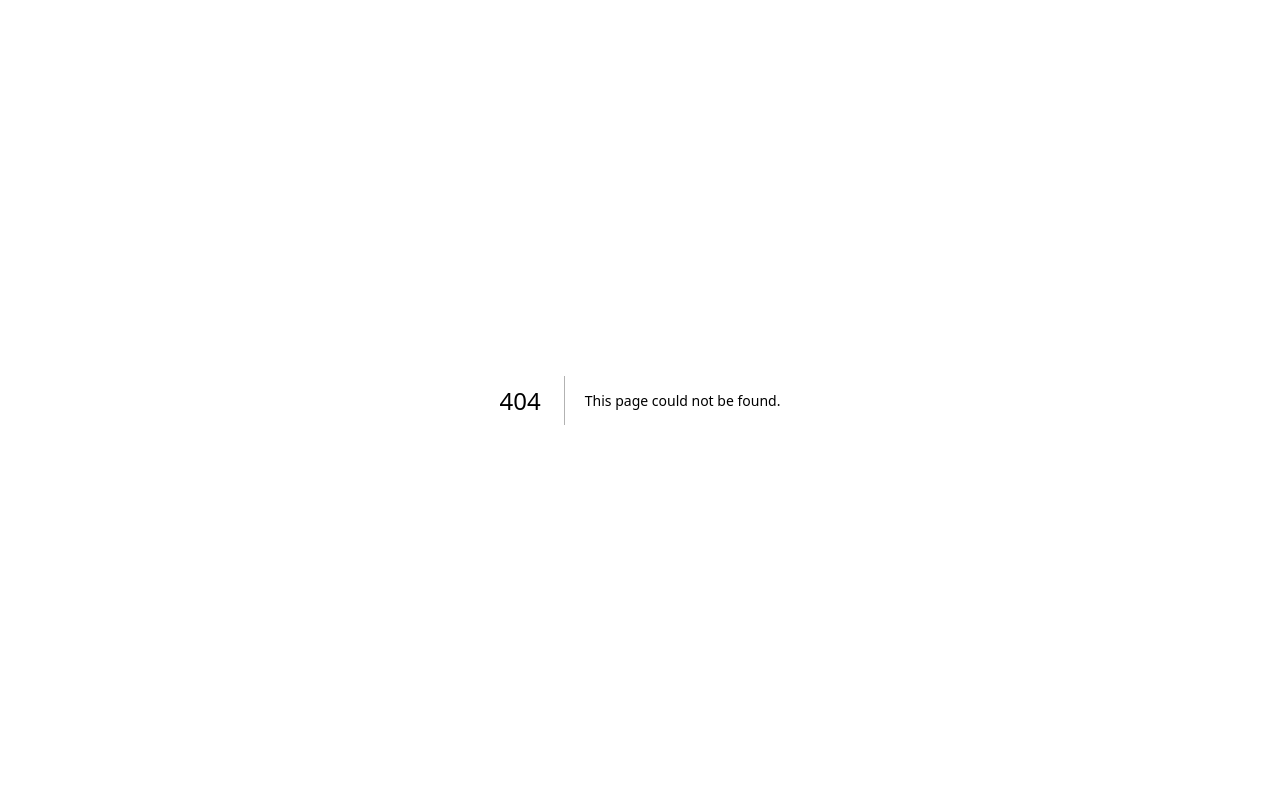
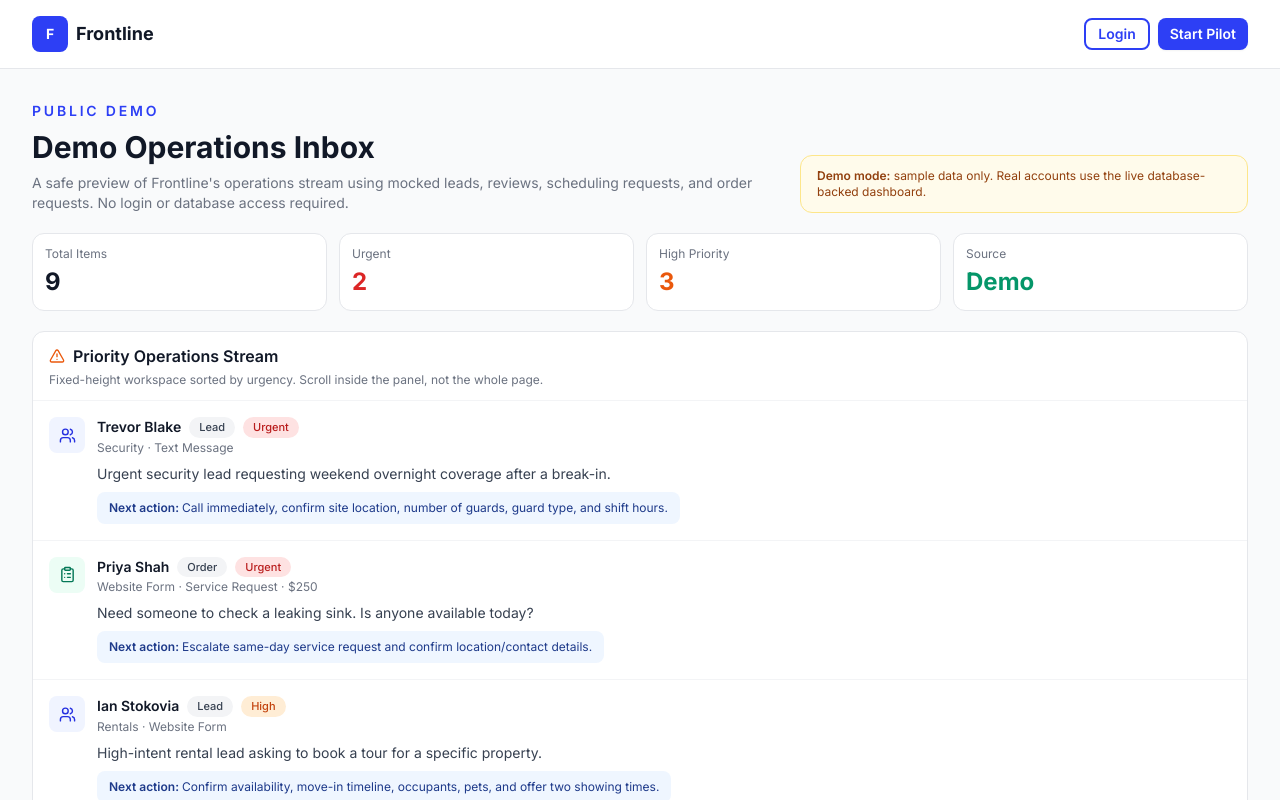
Before and after one commit to dereck0986/frontline, a Next.js app: page /demo in a window 1280 px wide. Before the commit this address had no page. Shown: the top 800 px of the page. Built offline with nearby package versions, Linux system fonts and the light colour scheme.

Commit message:
Add public demo operations page

```diff
--- /dev/null
+++ b/src/app/demo/page.tsx
@@ -0,0 +1,179 @@
+import Link from "next/link";
+import { AlertTriangle, CalendarDays, ClipboardList, MessageSquareReply, Users } from "lucide-react";
+import { frontlineDemoData } from "@/lib/demo-data";
+import { Button } from "@/components/ui/button";
+
+type DemoItem = {
+  id: string;
+  type: "lead" | "review" | "schedule" | "order";
+  title: string;
+  subtitle: string;
+  message: string;
+  priority: string;
+  nextAction: string;
+};
+
+function getPriorityClasses(priority: string) {
+  if (priority === "urgent") return "bg-red-100 text-red-700";
+  if (priority === "high") return "bg-orange-100 text-orange-700";
+  if (priority === "medium") return "bg-yellow-100 text-yellow-700";
+  return "bg-gray-100 text-gray-700";
+}
+
+function getTypeIcon(type: DemoItem["type"]) {
+  if (type === "lead") return Users;
+  if (type === "review") return MessageSquareReply;
+  if (type === "schedule") return CalendarDays;
+  return ClipboardList;
+}
+
+function getTypeClasses(type: DemoItem["type"]) {
+  if (type === "lead") return "bg-brand-50 text-brand-700";
+  if (type === "review") return "bg-purple-50 text-purple-700";
+  if (type === "schedule") return "bg-indigo-50 text-indigo-700";
+  return "bg-emerald-50 text-emerald-700";
+}
+
+function getDemoItems(): DemoItem[] {
+  return [
+    ...frontlineDemoData.leads.map((lead) => ({
+      id: lead.id,
+      type: "lead" as const,
+      title: lead.fullName,
+      subtitle: `${lead.industry.replace("_", " ")} · ${lead.source}`,
+      message: lead.aiSummary,
+      priority: lead.priority,
+      nextAction: lead.suggestedNextAction,
+    })),
+    ...frontlineDemoData.reviews.map((review) => ({
+      id: review.id,
+      type: "review" as const,
+      title: review.customerName,
+      subtitle: `${review.source} · ${review.rating}/5 rating · ${review.sentiment}`,
+      message: review.message,
+      priority: review.priority,
+      nextAction: review.nextAction,
+    })),
+    ...frontlineDemoData.scheduleRequests.map((request) => ({
+      id: request.id,
+      type: "schedule" as const,
+      title: request.customerName,
+      subtitle: `${request.channel} · ${request.requestedService} · ${request.requestedTime}`,
+      message: request.message,
+      priority: request.priority,
+      nextAction: request.nextAction,
+    })),
+    ...frontlineDemoData.orderRequests.map((request) => ({
+      id: request.id,
+      type: "order" as const,
+      title: request.customerName,
+      subtitle: `${request.channel} · ${request.requestType.replace("_", " ")} · ${request.estimatedValue ?? "Value TBD"}`,
+      message: request.message,
+      priority: request.priority,
+      nextAction: request.nextAction,
+    })),
+  ].sort((a, b) => {
+    const weight: Record<string, number> = { urgent: 4, high: 3, medium: 2, low: 1 };
+    return (weight[b.priority] ?? 0) - (weight[a.priority] ?? 0);
+  });
+}
+
+export default function PublicDemoPage() {
+  const items = getDemoItems();
+  const urgentCount = items.filter((item) => item.priority === "urgent").length;
+  const highCount = items.filter((item) => item.priority === "high").length;
+
+  return (
+    <main className="min-h-screen bg-gray-50">
+      <div className="border-b border-gray-200 bg-white">
+        <div className="mx-auto flex max-w-7xl items-center justify-between px-4 py-4 sm:px-6 lg:px-8">
+          <Link href="/" className="flex items-center gap-2">
+            <div className="flex h-9 w-9 items-center justify-center rounded-lg bg-brand-600 text-sm font-bold text-white">F</div>
+            <span className="text-lg font-bold text-gray-900">Frontline</span>
+          </Link>
+          <div className="flex items-center gap-2">
+            <Link href="/login">
+              <Button variant="outline" size="sm">Login</Button>
+            </Link>
+            <Link href="/signup">
+              <Button size="sm">Start Pilot</Button>
+            </Link>
+          </div>
+        </div>
+      </div>
+
+      <section className="mx-auto max-w-7xl space-y-5 px-4 py-8 sm:px-6 lg:px-8">
+        <div className="flex flex-col gap-3 lg:flex-row lg:items-end lg:justify-between">
+          <div>
+            <p className="text-sm font-semibold uppercase tracking-[0.2em] text-brand-600">Public demo</p>
+            <h1 className="mt-2 text-3xl font-bold text-gray-900">Demo Operations Inbox</h1>
+            <p className="mt-2 max-w-3xl text-sm text-gray-500">
+              A safe preview of Frontline's operations stream using mocked leads, reviews, scheduling requests, and order requests. No login or database access required.
+            </p>
+          </div>
+          <div className="rounded-xl border border-amber-200 bg-amber-50 px-4 py-3 text-xs text-amber-800 lg:max-w-md">
+            <span className="font-semibold">Demo mode:</span> sample data only. Real accounts use the live database-backed dashboard.
+          </div>
+        </div>
+
+        <div className="grid grid-cols-2 gap-3 lg:grid-cols-4">
+          <div className="rounded-xl border border-gray-200 bg-white p-3">
+            <p className="text-xs text-gray-500">Total Items</p>
+            <p className="mt-1 text-2xl font-bold text-gray-900">{items.length}</p>
+          </div>
+          <div className="rounded-xl border border-gray-200 bg-white p-3">
+            <p className="text-xs text-gray-500">Urgent</p>
+            <p className="mt-1 text-2xl font-bold text-red-600">{urgentCount}</p>
+          </div>
+          <div className="rounded-xl border border-gray-200 bg-white p-3">
+            <p className="text-xs text-gray-500">High Priority</p>
+            <p className="mt-1 text-2xl font-bold text-orange-600">{highCount}</p>
+          </div>
+          <div className="rounded-xl border border-gray-200 bg-white p-3">
+            <p className="text-xs text-gray-500">Source</p>
+            <p className="mt-1 text-2xl font-bold text-emerald-600">Demo</p>
+          </div>
+        </div>
+
+        <div className="rounded-xl border border-gray-200 bg-white">
+          <div className="border-b border-gray-100 px-4 py-3">
+            <div className="flex items-center gap-2">
+              <AlertTriangle className="h-4 w-4 text-orange-600" />
+              <h2 className="text-base font-semibold text-gray-900">Priority Operations Stream</h2>
+            </div>
+            <p className="mt-1 text-xs text-gray-500">Fixed-height workspace sorted by urgency. Scroll inside the panel, not the whole page.</p>
+          </div>
+
+          <div className="max-h-[620px] divide-y divide-gray-100 overflow-y-auto">
+            {items.map((item) => {
+              const Icon = getTypeIcon(item.type);
+              return (
+                <div key={`${item.type}-${item.id}`} className="p-4 transition-colors hover:bg-gray-50">
+                  <div className="flex flex-col gap-3 lg:flex-row lg:items-start lg:justify-between">
+                    <div className="flex gap-3">
+                      <div className={`flex h-9 w-9 shrink-0 items-center justify-center rounded-lg ${getTypeClasses(item.type)}`}>
+                        <Icon size={17} />
+                      </div>
+                      <div className="min-w-0">
+                        <div className="flex flex-wrap items-center gap-2">
+                          <h3 className="text-sm font-semibold text-gray-900">{item.title}</h3>
+                          <span className="rounded-full bg-gray-100 px-2.5 py-0.5 text-[11px] font-medium capitalize text-gray-700">{item.type}</span>
+                          <span className={`rounded-full px-2.5 py-0.5 text-[11px] font-medium capitalize ${getPriorityClasses(item.priority)}`}>{item.priority}</span>
+                        </div>
+                        <p className="mt-0.5 text-xs text-gray-500 capitalize">{item.subtitle}</p>
+                        <p className="mt-2 max-w-3xl text-sm text-gray-700">{item.message}</p>
+                        <div className="mt-2 rounded-lg bg-blue-50 px-3 py-2 text-xs text-blue-900">
+                          <span className="font-semibold">Next action: </span>{item.nextAction}
+                        </div>
+                      </div>
+                    </div>
+                  </div>
+                </div>
+              );
+            })}
+          </div>
+        </div>
+      </section>
+    </main>
+  );
+}
```
